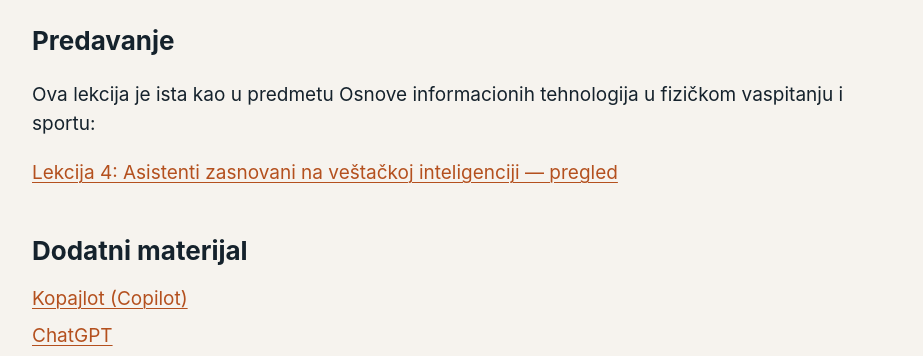
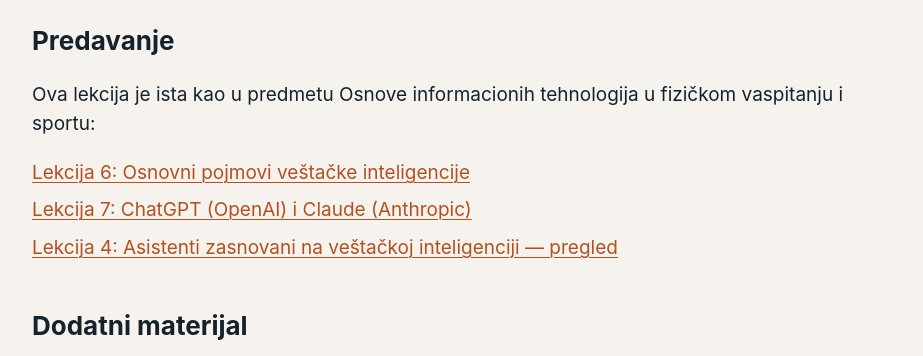
Before and after one commit to dmirkov/dmirkov.github.io, a plain HTML site: page predmeti/isfvsp/n08/index.html in a window 1280 px wide. Shown: the part 419-775 px from the top of the page, without its empty margins (178-1101 px from the left). Drawn offline with Linux system fonts and the light colour scheme.

Commit message:
ISFVSP N08: veze ka OIT N06, N07 i N04

```diff
--- a/predmeti/isfvsp/n08/index.html
+++ b/predmeti/isfvsp/n08/index.html
@@ -15,7 +15,7 @@
 <h1 class="lek">Asistenti zasnovani na veštačkoj inteligenciji — pregled</h1>
 <h2>Predavanje</h2>
 <p>Ova lekcija je ista kao u predmetu Osnove informacionih tehnologija u fizičkom vaspitanju i sportu:</p>
-<ul class="linkovi"><li><a href="../../oit/n04/">Lekcija 4: Asistenti zasnovani na veštačkoj inteligenciji — pregled</a></li></ul>
+<ul class="linkovi"><li><a href="../../oit/n06/">Lekcija 6: Osnovni pojmovi veštačke inteligencije</a></li><li><a href="../../oit/n07/">Lekcija 7: ChatGPT (OpenAI) i Claude (Anthropic)</a></li><li><a href="../../oit/n04/">Lekcija 4: Asistenti zasnovani na veštačkoj inteligenciji — pregled</a></li></ul>
 <h2>Dodatni materijal</h2>
 <ul class="linkovi"><li><a href="https://copilot.microsoft.com" target="_blank" rel="noopener">Kopajlot (Copilot)</a></li><li><a href="https://chatgpt.com/download" target="_blank" rel="noopener">ChatGPT</a></li><li><a href="https://claude.com/download" target="_blank" rel="noopener">Claude</a></li><li><a href="https://gemini.google.com/" target="_blank" rel="noopener">Gemini</a></li></ul>
 <nav class="susedi"><span><a href="../n07/">← Lekcija 7: Upitnici u Formsu (Microsoft Forms) i obrada odgovora u Ekselu (Excel)</a></span><span><a href="../">Sve lekcije</a></span><span><a href="../n09/">Lekcija 9: Principi dobre prezentacije →</a></span></nav>
```
